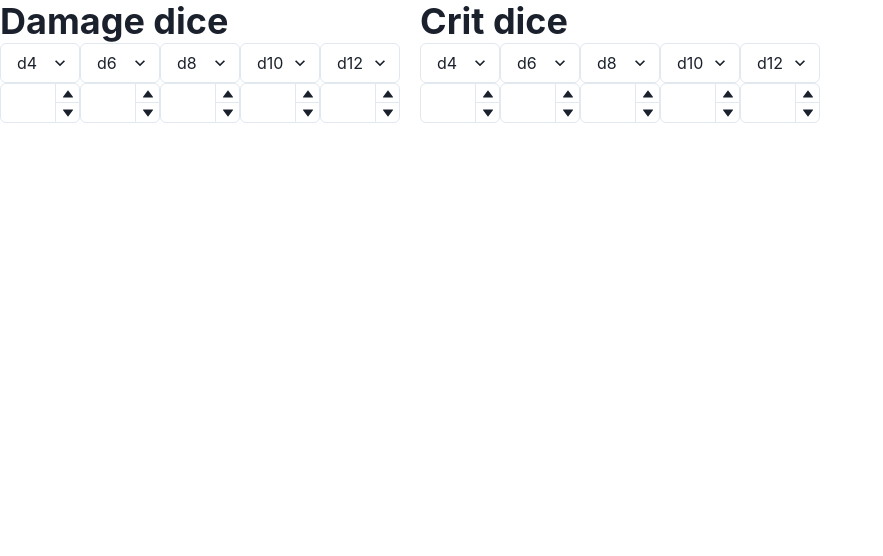
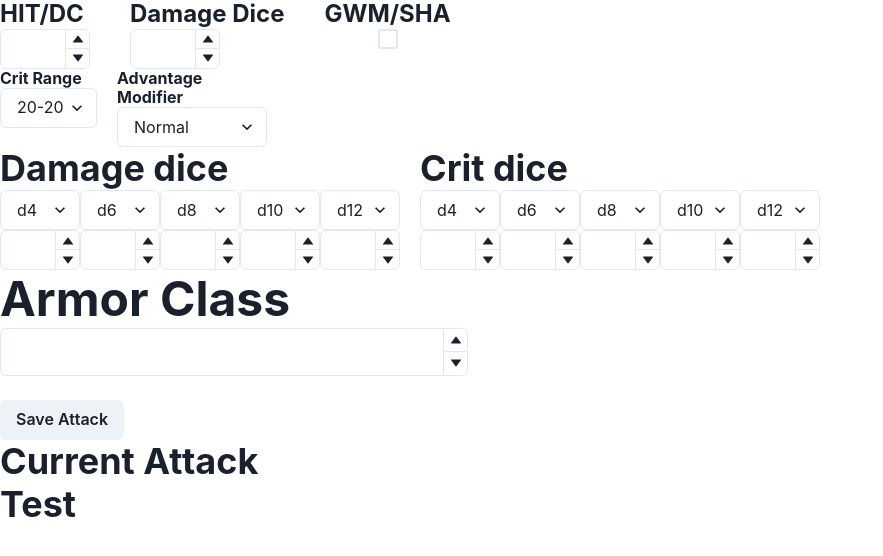
Before and after one commit to vzsoares/DnD-dpr-Calculator, a Next.js app: page / in a window 1280 px wide. Shown: the top 556 px of the page, without its empty margins (0-883 px from the left). Built offline with nearby package versions, Linux system fonts and the light colour scheme.

Commit message:
fea:input inteface

```diff
--- /dev/null
+++ b/packages/features/components/AdvancedOptionsSection.js
@@ -0,0 +1,21 @@
+import SelectionSelectInput from "./SelectionSelectInput";
+import { Flex } from "@chakra-ui/react";
+
+export default function AdvancedOptionsSection() {
+  return (
+    <Flex gap='5'>
+      <SelectionSelectInput
+        props={{
+          value: ["20-20", "19-20", "18-20"],
+          title: "Crit Range",
+        }}
+      />
+      <SelectionSelectInput
+        props={{
+          value: ["Normal", "Advantage", "Elven accuracy"],
+          title: "Advantage Modifier",
+        }}
+      />
+    </Flex>
+  );
+}
--- /dev/null
+++ b/packages/features/components/ArmorSection.js
@@ -0,0 +1,27 @@
+import {
+  Grid,
+  GridItem,
+  Heading,
+  Box,
+  Flex,
+  NumberInput,
+  NumberInputField,
+  NumberInputStepper,
+  NumberIncrementStepper,
+  NumberDecrementStepper,
+} from "@chakra-ui/react";
+
+export default function ArmorSection() {
+  return (
+    <Box>
+      <Heading fontSize={"3rem"}> Armor Class</Heading>
+      <NumberInput size={"lg"} maxW='468px'>
+        <NumberInputField fontSize={"2.5rem"} fontWeight='bold' />
+        <NumberInputStepper>
+          <NumberIncrementStepper />
+          <NumberDecrementStepper />
+        </NumberInputStepper>
+      </NumberInput>
+    </Box>
+  );
+}
--- /dev/null
+++ b/packages/features/components/CurrentAttackSection.js
@@ -0,0 +1,10 @@
+import { Grid, GridItem, Heading, Box, Flex } from "@chakra-ui/react";
+import DisplayRow from "./DisplayRow";
+export default function CurrentAttackSection() {
+  return (
+    <>
+      <Heading>Current Attack</Heading>
+      <DisplayRow />
+    </>
+  );
+}
--- a/packages/features/components/DieSection.js
+++ b/packages/features/components/DieSection.js
@@ -15,9 +15,6 @@ export default function DieSection() {
             maxWidth='500px'
             templateColumns={{
               base: "repeat(5,1fr)",
-              // sm: "1fr",
-              // md: "repeat(5,1fr)",
-              // lg: "repeat(5,1fr)",
             }}
           >
             <DieRoll props={{ value: "4" }} />
@@ -33,9 +30,6 @@ export default function DieSection() {
             maxWidth='500px'
             templateColumns={{
               base: "repeat(5,1fr)",
-              // sm: "1fr",
-              // md: "repeat(2,1fr)",
-              // lg: "repeat(5,1fr)",
             }}
           >
             <DieRoll props={{ value: "4" }} />
--- /dev/null
+++ b/packages/features/components/DisplayRow.js
@@ -0,0 +1,8 @@
+import { Heading } from "@chakra-ui/react";
+export default function DisplayRow() {
+  return (
+    <>
+      <Heading>Test</Heading>
+    </>
+  );
+}
--- /dev/null
+++ b/packages/features/components/HitBonusInput.js
@@ -0,0 +1,26 @@
+import {
+  NumberInput,
+  NumberInputField,
+  NumberInputStepper,
+  NumberIncrementStepper,
+  NumberDecrementStepper,
+  Box,
+  Heading,
+} from "@chakra-ui/react";
+
+export default function HitBonusInput({ props: { roll } }) {
+  return (
+    <>
+      <Box>
+        <Heading fontSize={"1.5rem"}>{roll}</Heading>
+        <NumberInput maxW='90px'>
+          <NumberInputField />
+          <NumberInputStepper>
+            <NumberIncrementStepper />
+            <NumberDecrementStepper />
+          </NumberInputStepper>
+        </NumberInput>
+      </Box>
+    </>
+  );
+}
--- a/packages/features/components/HitDamageSection.js
+++ b/packages/features/components/HitDamageSection.js
@@ -0,0 +1,16 @@
+import HitBonusInput from "./HitBonusInput";
+import SharpShooterCheckBox from "./SharpShooterCheckBox";
+import { Flex } from "@chakra-ui/react";
+export default function HitDamageSection() {
+  return (
+    <Flex
+      display='flex'
+      gap={{ sm: "5", lg: "10" }}
+      direction={{ base: "column", sm: "row", md: "row", lg: "row" }}
+    >
+      <HitBonusInput props={{ roll: "HIT/DC" }} />
+      <HitBonusInput props={{ roll: "Damage Dice" }} />
+      <SharpShooterCheckBox props={{ checked: false }} />
+    </Flex>
+  );
+}
--- /dev/null
+++ b/packages/features/components/SaveAtackBtn.js
@@ -0,0 +1,8 @@
+import { Button, ButtonGroup } from "@chakra-ui/react";
+export default function SaveAtackBtn() {
+  return (
+    <>
+      <Button>Save Attack</Button>
+    </>
+  );
+}
--- /dev/null
+++ b/packages/features/components/SelectionSelectInput.js
@@ -0,0 +1,17 @@
+import { Select, Box, Heading } from "@chakra-ui/react";
+export default function SelectionSelectInput({ props: { value, title } }) {
+  return (
+    <Box maxW='150px'>
+      <Heading fontSize={"1rem"}>{title}</Heading>
+      <Select>
+        {value.map((e) => {
+          return (
+            <option value={e} key={e}>
+              {e}
+            </option>
+          );
+        })}
+      </Select>
+    </Box>
+  );
+}
--- /dev/null
+++ b/packages/features/components/SharpShooterCheckBox.js
@@ -0,0 +1,10 @@
+// @ts-nocheck
+import { Checkbox, CheckboxGroup, Flex, Heading } from "@chakra-ui/react";
+export default function SharpShooterCheckBox({ props: { checked } }) {
+  return (
+    <Flex direction={"column"}>
+      <Heading fontSize={"1.5rem"}>GWM/SHA</Heading>
+      <Checkbox isChecked={checked} justifyContent='center' size='lg' />
+    </Flex>
+  );
+}
--- a/pages/index.js
+++ b/pages/index.js
@@ -1,10 +1,21 @@
 import { useCalculatorContext } from "../packages/features/calculatorContext";
 import DieSection from "../packages/features/components/DieSection";
+import HitDamageSection from "../packages/features/components/HitDamageSection";
+import AdvancedOptionsSection from "../packages/features/components/AdvancedOptionsSection";
+import ArmorSection from "../packages/features/components/ArmorSection";
+import SaveAtackBtn from "../packages/features/components/SaveAtackBtn";
+import CurrentAttackSection from "../packages/features/components/CurrentAttackSection";
 export default function Home() {
   const { test } = useCalculatorContext();
   return (
     <>
+      <HitDamageSection />
+      <AdvancedOptionsSection />
       <DieSection />
+      <ArmorSection />
+      <br />
+      <SaveAtackBtn />
+      <CurrentAttackSection />
     </>
   );
 }
```
